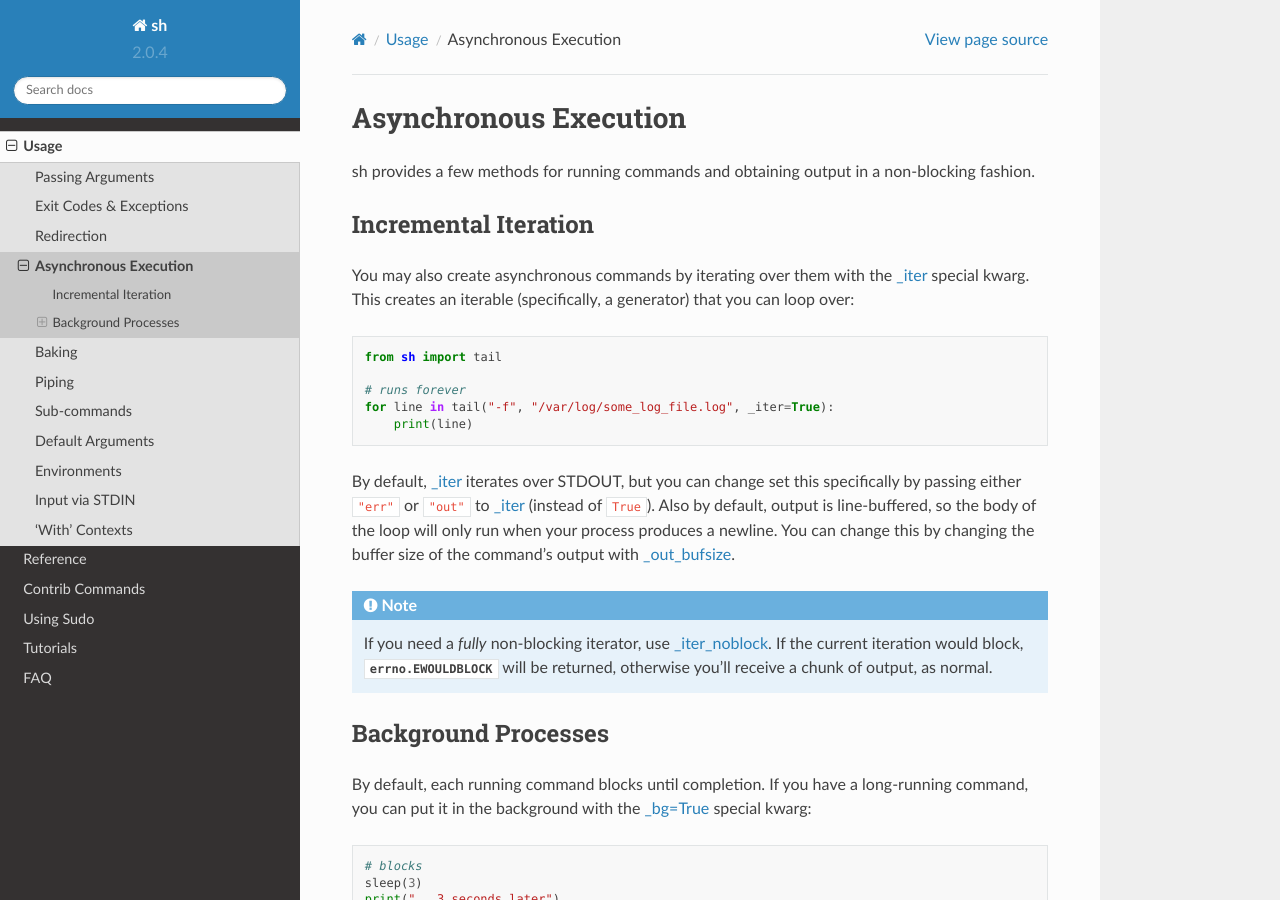
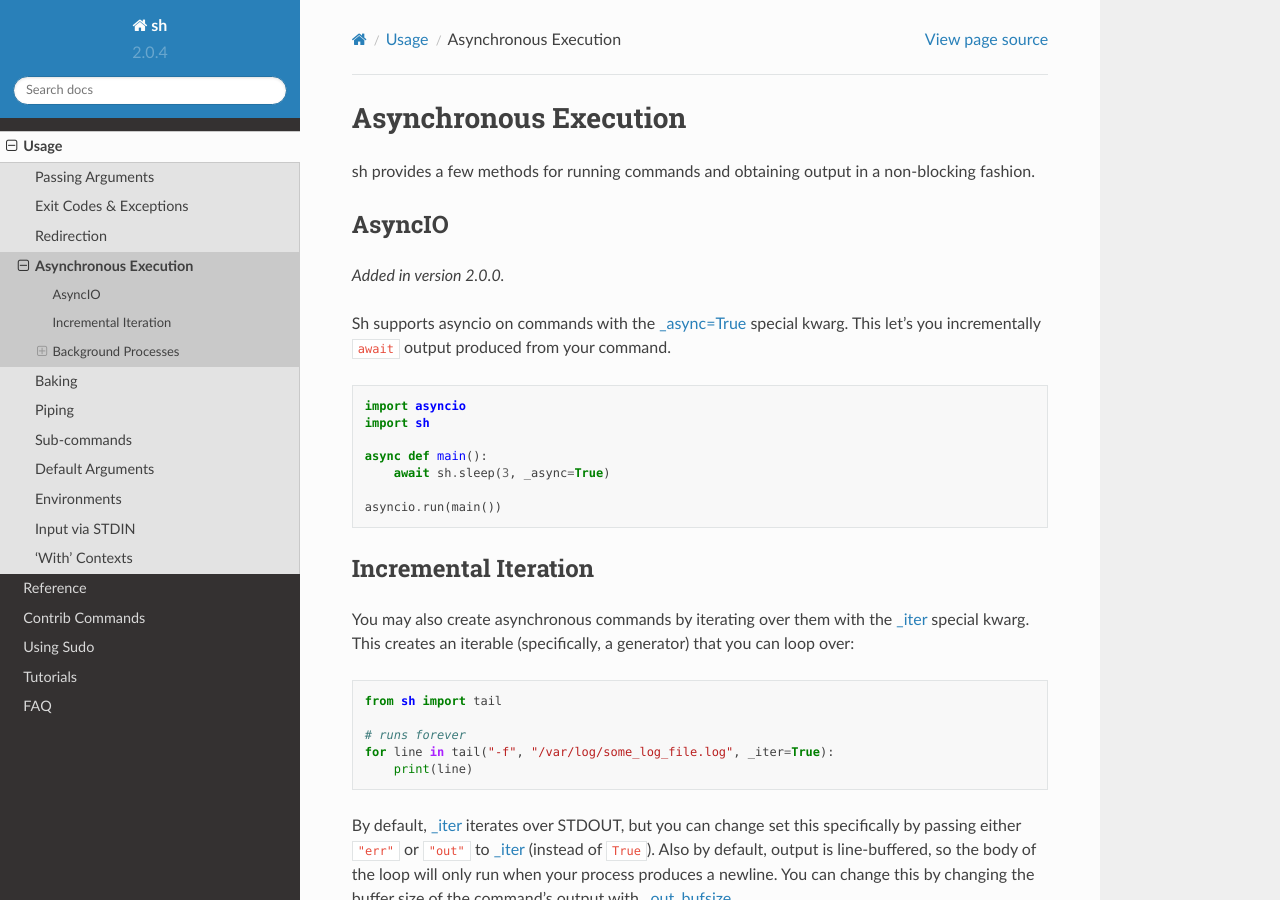
Before and after one commit to amoffat/sh, a Sphinx documentation site: the page built from docs/source/sections/asynchronous_execution.rst, in a window 1280 px wide and 900 px high. Built offline with Sphinx 7.4.7 and the Read the Docs theme 2.0.0, drawn with Linux system fonts in a browser that asks for light colours.

Commit message:
async docs

```diff
--- a/docs/source/sections/asynchronous_execution.rst
+++ b/docs/source/sections/asynchronous_execution.rst
@@ -5,6 +5,24 @@ Asynchronous Execution
 
 sh provides a few methods for running commands and obtaining output in a
 non-blocking fashion.
+
+AsyncIO
+=======
+
+.. versionadded:: 2.0.0
+
+Sh supports asyncio on commands with the :ref:`_async=True <async_kw>` special
+kwarg. This let's you incrementally ``await`` output produced from your command.
+
+.. code-block:: python
+
+	import asyncio
+	import sh
+
+	async def main():
+	    await sh.sleep(3, _async=True)
+
+	asyncio.run(main())
 
 .. _iterable:
 
```
Also changed, not shown: docs/source/sections/special_arguments.rst (+11 -0 lines).
